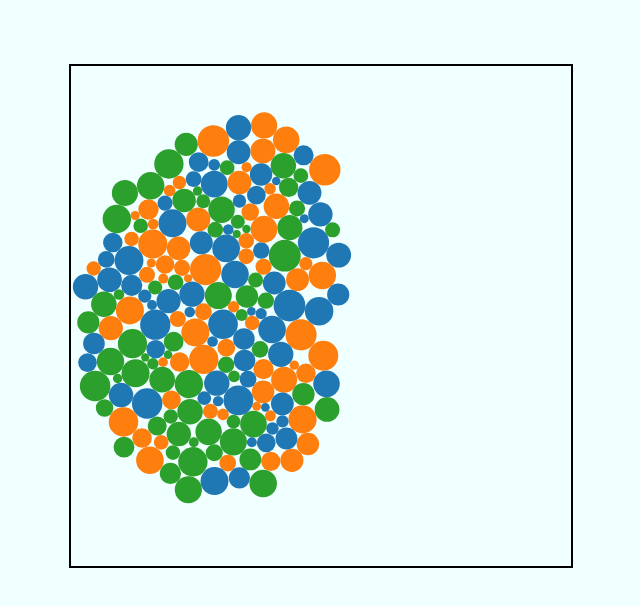
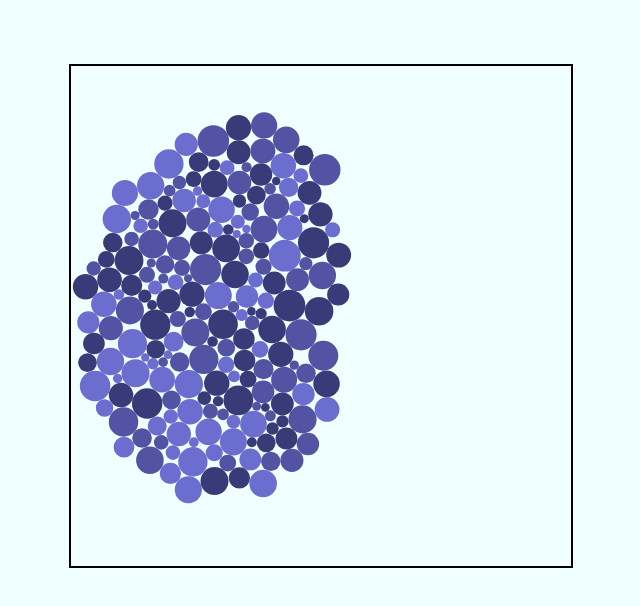
Before and after one commit to HimanshuSuman7/d3_animations, a plain HTML site: page index.html in a window 1280 px wide. Shown: the whole page, without its empty margins (319-959 px from the left). Drawn offline with nearby package versions, Linux system fonts and the light colour scheme.

Commit message:
change instances

```diff
--- a/index.html
+++ b/index.html
@@ -23,7 +23,7 @@
           return { radius: Math.random() * 12 + 4 };
         }),
         root = nodes[0],
-        color = d3.scale.category10();
+        color = d3.scale.category20b();
 
       root.radius = 0;
       root.fixed = true;
```
